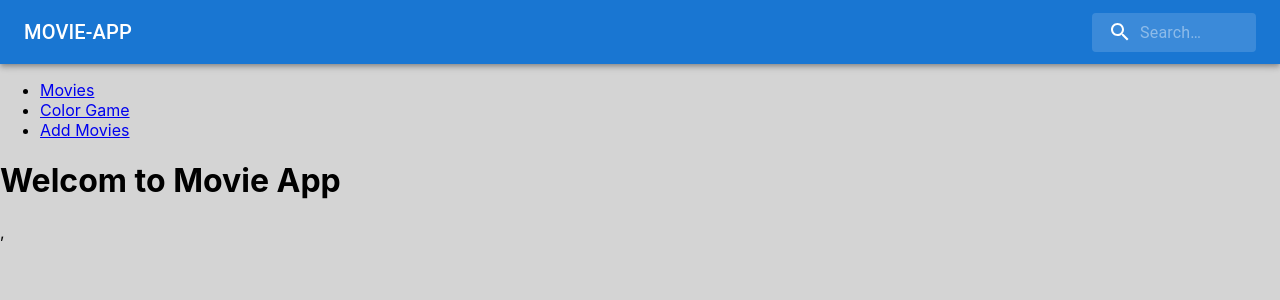
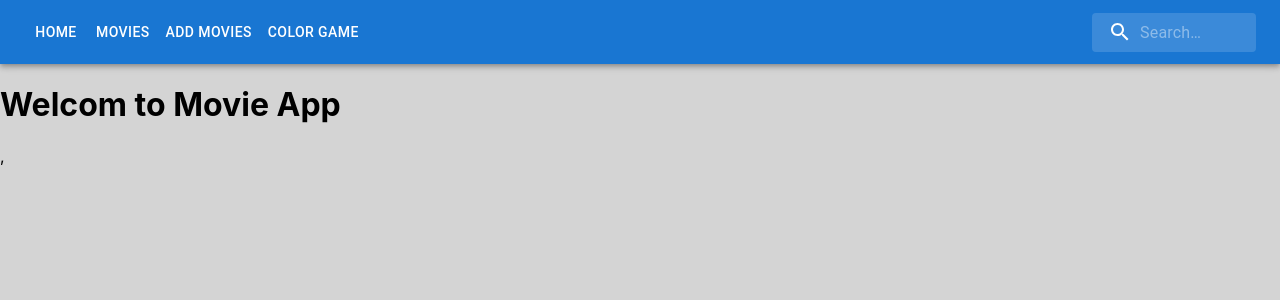
Before and after one commit to divyeshbhuva92/movie-app-react, a React (Create React App) app: page / in a window 1280 px wide. Shown: the top 300 px of the page. Built offline with nearby package versions, Linux system fonts and the light colour scheme.

Commit message:
navigate through movie id

```diff
--- a/package.json
+++ b/package.json
@@ -42,5 +42,9 @@
       "last 1 firefox version",
       "last 1 safari version"
     ]
+  },
+  "devDependencies": {
+    "eslint": "^8.30.0",
+    "eslint-plugin-jsx-a11y": "^6.6.1"
   }
 }
--- a/src/App.js
+++ b/src/App.js
@@ -8,11 +8,17 @@ import { INITIAL_MOVIE_LIST } from "./INITIAL_MOVIE_LIST";
 import * as React from "react";
 import { styled, alpha } from "@mui/material/styles";
 import AppBar from "@mui/material/AppBar";
+import Button from "@mui/material/Button";
 import Toolbar from "@mui/material/Toolbar";
-import Typography from "@mui/material/Typography";
 import InputBase from "@mui/material/InputBase";
 import SearchIcon from "@mui/icons-material/Search";
-import { Routes, Route, Link, Navigate } from "react-router-dom";
+import {
+  Routes,
+  Route,
+  Navigate,
+  useNavigate,
+  useParams,
+} from "react-router-dom";
 
 const Search = styled("div")(({ theme }) => ({
   position: "relative",
@@ -21,10 +27,9 @@ const Search = styled("div")(({ theme }) => ({
   "&:hover": {
     backgroundColor: alpha(theme.palette.common.white, 0.25),
   },
-  marginLeft: 0,
+
   width: "100%",
   [theme.breakpoints.up("sm")]: {
-    marginLeft: theme.spacing(1),
     width: "auto",
   },
 }));
@@ -61,20 +66,25 @@ function App() {
   // const users = INITIAL_USERS_LIST;
   const [moviesList, setmoviesList] = useState(INITIAL_MOVIE_LIST);
   const [search, setSearch] = useState("");
+  const navigate = useNavigate();
 
   return (
     <div className="App">
       <AppBar position="static">
         <Toolbar>
-          <Typography
-            variant="h6"
-            noWrap
-            component="div"
-            sx={{ flexGrow: 1, display: { xs: "none", sm: "block" } }}
-          >
-            MOVIE-APP
-          </Typography>
-          <Search>
+          <Button color="inherit" onClick={() => navigate("/")}>
+            Home
+          </Button>
+          <Button color="inherit" onClick={() => navigate("/movies")}>
+            Movies
+          </Button>
+          <Button color="inherit" onClick={() => navigate("/movies/add")}>
+            Add Movies
+          </Button>
+          <Button color="inherit" onClick={() => navigate("/colorgame")}>
+            Color Game
+          </Button>
+          <Search sx={{ marginLeft: "auto" }}>
             <SearchIconWrapper>
               <SearchIcon />
             </SearchIconWrapper>
@@ -87,18 +97,6 @@ function App() {
           </Search>
         </Toolbar>
       </AppBar>
-
-      <ul>
-        <li>
-          <Link to="/movies">Movies</Link>
-        </li>
-        <li>
-          <Link to="/colorgame">Color Game</Link>
-        </li>
-        <li>
-          <Link to="/movies/add">Add Movies</Link>
-        </li>
-      </ul>
 
       <Routes>
         <Route path="/" element={<Home />} />
@@ -116,14 +114,15 @@ function App() {
           }
         />
         <Route path="/colorgame" element={<ColorGame />} />
+        <Route path="/movies/:id" element={<MoviesDetails />} />
         <Route
           path="/movies/add"
           element={
             <AddMovie setmoviesList={setmoviesList} moviesList={moviesList} />
           }
         />
-        <Route path="*" element={<Navigate replace to="/404" />} />
-        <Route path="/404" element={<NotFound />} />
+        {/* <Route path="*" element={<Navigate replace to="/404" />} />
+        <Route path="/404" element={<NotFound />} /> */}
       </Routes>
     </div>
   );
@@ -143,20 +142,27 @@ function About() {
     </div>
   );
 }
-function NotFound() {
-  const styles = {
-    width: "100%",
-    objectFit: "contain",
-    maxHeight: "350px",
-  };
-  return (
-    <div>
-      <img
-        style={styles}
-        src="https://d2gg9evh47fn9z.cloudfront.net/800px_COLOURBOX22636839.jpg"
-        alt=""
-      />
-    </div>
-  );
+// function NotFound() {
+//   const styles = {
+//     width: "100%",
+//     objectFit: "contain",
+//     maxHeight: "350px",
+//   };
+//   return (
+//     <div>
+//       <img
+//         style={styles}
+//         src="https://d2gg9evh47fn9z.cloudfront.net/800px_COLOURBOX22636839.jpg"
+//         alt=""
+//       />
+//     </div>
+//   );
+// }
+function MoviesDetails() {
+  const val = useParams();
+  console.log(val);
+  <div>
+    <h1>Welcome to MoviesDetails</h1>
+  </div>;
 }
 export default App;
--- a/src/INITIAL_MOVIE_LIST.js
+++ b/src/INITIAL_MOVIE_LIST.js
@@ -1,5 +1,6 @@
 export const INITIAL_MOVIE_LIST = [
   {
+    id: "1",
     name: "Vikram",
     poster:
       "https://pbs.twimg.com/media/FSpJqSsaIAEgeM8?format=jpg&name=4096x4096",
@@ -9,6 +10,7 @@ export const INITIAL_MOVIE_LIST = [
     trailer: "https://www.youtube.com/watch?v=OKBMCL-frPU",
   },
   {
+    id: "2",
     name: "RRR",
     poster:
       "https://m.media-amazon.com/images/M/MV5BOGEzYzcxYjAtZmZiNi00YzI0LWIyY2YtOTM0MDFjODU2YTZiXkEyXkFqcGdeQXVyMTQ3Mzk2MDg4._V1_.jpg",
@@ -18,6 +20,7 @@ export const INITIAL_MOVIE_LIST = [
     trailer: "https://www.youtube.com/embed/f_vbAtFSEc0",
   },
   {
+    id: "3",
     name: "Iron man 2",
     poster:
       "https://m.media-amazon.com/images/M/MV5BMTM0MDgwNjMyMl5BMl5BanBnXkFtZTcwNTg3NzAzMw@@._V1_FMjpg_UX1000_.jpg",
@@ -27,6 +30,7 @@ export const INITIAL_MOVIE_LIST = [
     trailer: "https://www.youtube.com/embed/wKtcmiifycU",
   },
   {
+    id: "4",
     name: "No Country for Old Men",
     poster:
       "https://upload.wikimedia.org/wikipedia/en/8/8b/No_Country_for_Old_Men_poster.jpg",
@@ -36,6 +40,7 @@ export const INITIAL_MOVIE_LIST = [
     trailer: "https://www.youtube.com/embed/38A__WT3-o0",
   },
   {
+    id: "5",
     name: "Jai Bhim",
     poster:
       "https://m.media-amazon.com/images/M/MV5BY2Y5ZWMwZDgtZDQxYy00Mjk0LThhY2YtMmU1MTRmMjVhMjRiXkEyXkFqcGdeQXVyMTI1NDEyNTM5._V1_FMjpg_UX1000_.jpg",
@@ -45,6 +50,7 @@ export const INITIAL_MOVIE_LIST = [
     trailer: "https://www.youtube.com/embed/nnXpbTFrqXA",
   },
   {
+    id: "6",
     name: "The Avengers",
     rating: 8,
     summary:
@@ -54,6 +60,7 @@ export const INITIAL_MOVIE_LIST = [
     trailer: "https://www.youtube.com/embed/eOrNdBpGMv8",
   },
   {
+    id: "7",
     name: "Interstellar",
     poster: "https://m.media-amazon.com/images/I/A1JVqNMI7UL._SL1500_.jpg",
     rating: 8.6,
@@ -62,6 +69,7 @@ export const INITIAL_MOVIE_LIST = [
     trailer: "https://www.youtube.com/embed/zSWdZVtXT7E",
   },
   {
+    id: "8",
     name: "Bahubali",
     poster: "https://flxt.tmsimg.com/assets/p11546593_p_v10_af.jpg",
     rating: 8,
@@ -70,6 +78,7 @@ export const INITIAL_MOVIE_LIST = [
     trailer: "https://www.youtube.com/embed/sOEg_YZQsTI",
   },
   {
+    id: "9",
     name: "Ratatouille",
     poster:
       "https://resizing.flixster.com/gL_JpWcD7sNHNYSwI1ff069Yyug=/ems.ZW1zLXByZC1hc3NldHMvbW92aWVzLzc4ZmJhZjZiLTEzNWMtNDIwOC1hYzU1LTgwZjE3ZjQzNTdiNy5qcGc=",
--- a/src/Movie.js
+++ b/src/Movie.js
@@ -6,14 +6,17 @@ import { CardActionArea } from "@mui/material";
 import { StarRounded } from "@mui/icons-material";
 import ExpandLessIcon from "@mui/icons-material/ExpandLess";
 import ExpandMoreIcon from "@mui/icons-material/ExpandMore";
+import InfoIcon from "@mui/icons-material/Info";
 import IconButton from "@mui/material/IconButton";
+import { useNavigate } from "react-router-dom";
 
 export function Movie({ movie }) {
   const styles = {
     color: movie.rating >= 8.5 ? "red" : "black",
   };
-  // Toggle summary
+
   const [show, setShow] = useState(false);
+  const navigate = useNavigate();
 
   return (
     <Card variant="outlined" className="movie-container">
@@ -30,11 +33,20 @@ export function Movie({ movie }) {
           <IconButton
             onClick={() => setShow(!show)}
             color="primary"
-            aria-lable="toggle-summary"
+            // aria-lable="toggle-summary"
           >
             {show ? <ExpandLessIcon /> : <ExpandMoreIcon />}
           </IconButton>
+
+          <IconButton
+            onClick={() => navigate(`/movies/${movie.id}`)}
+            color="primary"
+            // aria-lable="information"
+          >
+            <InfoIcon />
+          </IconButton>
         </h2>
+
         <div className="movie-rating-container">
           <StarRounded
             style={{ color: "orange" }}
--- a/src/MovieList.js
+++ b/src/MovieList.js
@@ -4,7 +4,7 @@ export function MovieList({ movies }) {
   return (
     <div className="movie-list">
       {movies.map((mv, index) => (
-        <Movie key={index} movie={mv} />
+        <Movie key={index} movie={mv} id={index} />
       ))}
     </div>
   );
```
Also changed, not shown: 1 other file (tests, documents, lock files or other folders).
